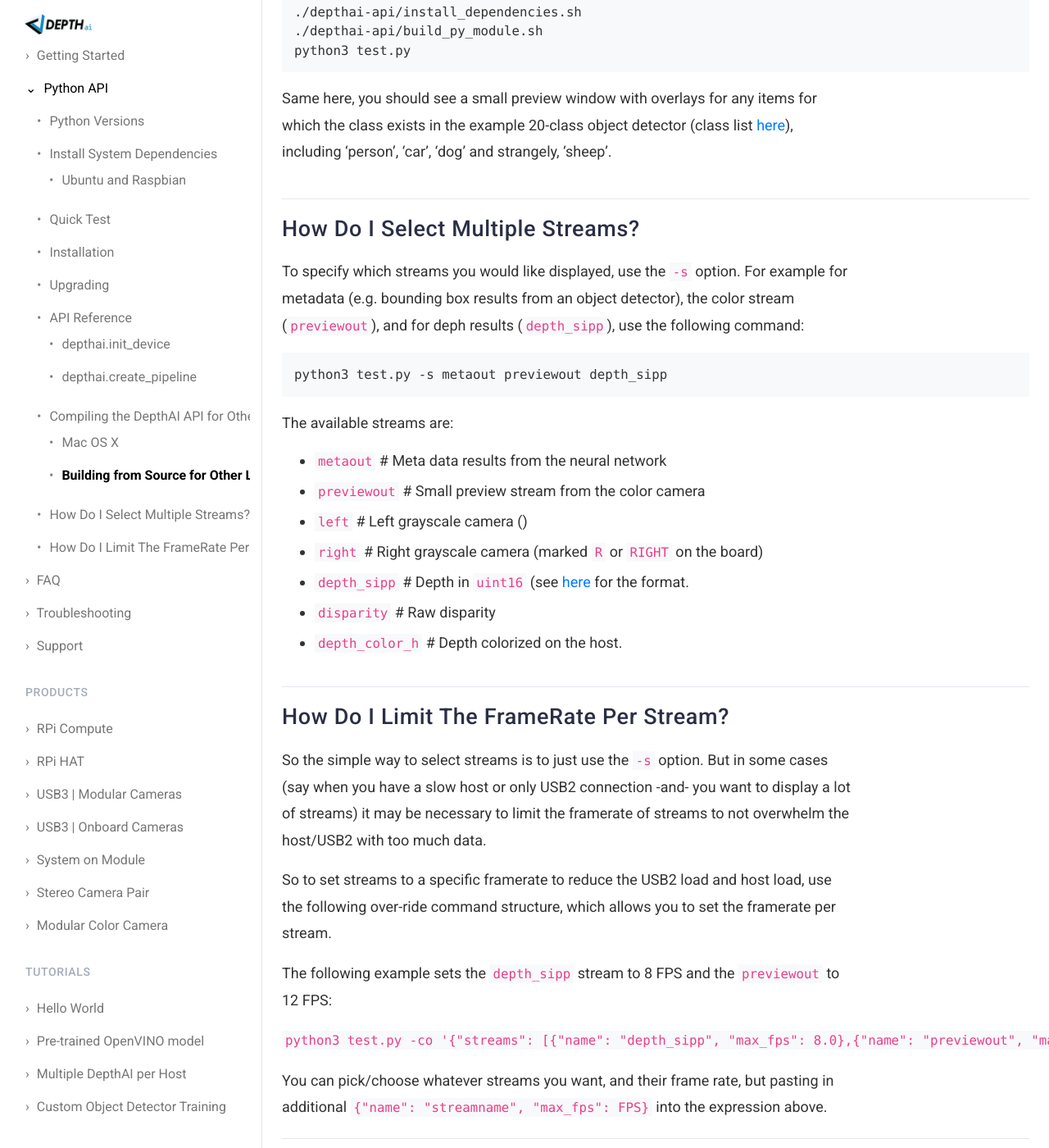
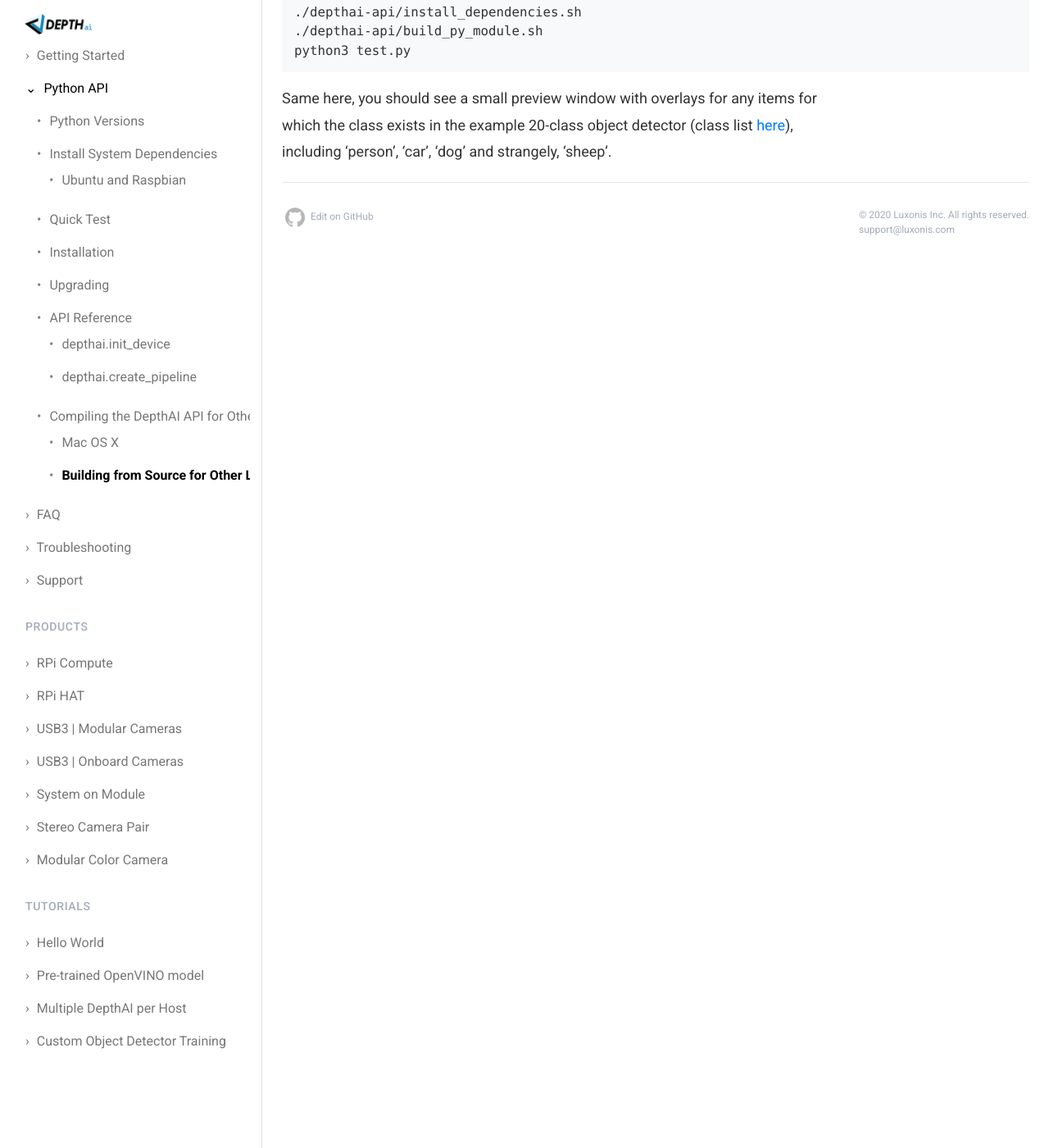
Before and after one commit to luxonis/depthai-docs-website, a Jekyll site: the page built from api.md, in a window 1280 px wide and 1400 px high, scrolled down 5665 px. Shown: the whole window at 82% size. Built offline with Jekyll 4.4.1, drawn with Linux system fonts in a browser that asks for light colours; nearby versions of some CDN libraries.

Commit message:
Update api.md

````diff
--- a/api.md
+++ b/api.md
@@ -211,30 +211,3 @@ python3 test.py
 ```
 
 Same here, you should see a small preview window with overlays for any items for which the class exists in the example 20-class object detector (class list [here](https://github.com/luxonis/depthai/blob/master/resources/nn/object_detection_4shave/labels_for_mobilenet_ssd.txt)), including 'person', 'car', 'dog' and strangely, 'sheep'.
-
-## How Do I Select Multiple Streams?
-To specify which streams you would like displayed, use the `-s` option.  For example for metadata (e.g. bounding box results from an object detector), the color stream (`previewout`), and for deph results (`depth_sipp`), use the following command:
-
-```
-python3 test.py -s metaout previewout depth_sipp
-```
-The available streams are:
- - `metaout` # Meta data results from the neural network
- - `previewout` # Small preview stream from the color camera
- - `left` # Left grayscale camera ()
- - `right` # Right grayscale camera (marked `R` or `RIGHT` on the board)
- - `depth_sipp` # Depth in `uint16` (see [here](https://docs.luxonis.com/faq/#what-are-the-minimum-and-maximum-depth-visible-by-depthai) for the format.
- - `disparity` # Raw disparity
- - `depth_color_h` # Depth colorized on the host.
-
-## How Do I Limit The FrameRate Per Stream?
-
-So the simple way to select streams is to just use the `-s` option.  But in some cases (say when you have a slow host or only USB2 connection -and- you want to display a lot of streams) it may be necessary to limit the framerate of streams to not overwhelm the host/USB2 with too much data.
-
-So to set streams to a specific framerate to reduce the USB2 load and host load, use the following over-ride command structure, which allows you to set the framerate per stream.
-
-The following example sets the `depth_sipp` stream to 8 FPS and the `previewout` to 12 FPS:
-
-`python3 test.py -co '{"streams": [{"name": "depth_sipp", "max_fps": 8.0},{"name": "previewout", "max_fps": 12.0}]}'`
-
-You can pick/choose whatever streams you want, and their frame rate, but pasting in additional `{"name": "streamname", "max_fps": FPS}` into the expression above.
````
